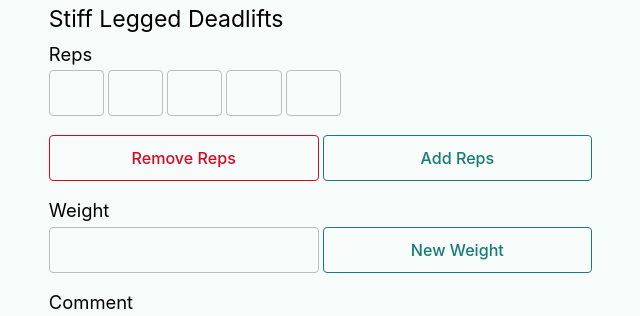
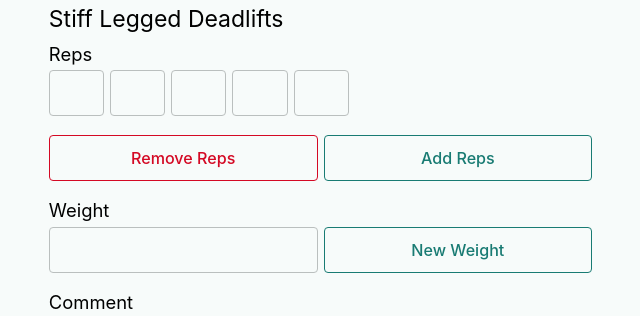
Before and after one commit to MilanVlaski/workout-logger, a plain HTML site: page index.html in a window 1280 px wide. Shown: the part 259-575 px from the top of the page, 312-952 px from the left. Drawn offline with Linux system fonts and the light colour scheme.

Commit message:
feat: tweaks

```diff
--- a/assets/css/workout.css
+++ b/assets/css/workout.css
@@ -1,3 +1,7 @@
+:root {
+    --inline-gap: 6px;
+}
+
 .container {
     max-width: 50ch;
 }
@@ -5,10 +9,6 @@
 .separate-buttons {
    display: flex;
    justify-content: space-between;
-}
-
-[name='new-exercise']  {
-    width: 100%;
 }
 
 h1 {
@@ -20,7 +20,7 @@ h2 {
 }
 
 
-.reps {
+.all-reps > * {
     padding-inline: 0.5rem;
     width: 3rem;
 }
@@ -32,13 +32,13 @@ h2 {
 .all-reps {
     display: flex;
     flex-wrap: wrap;
-    column-gap: 4px;
+    column-gap: var(--inline-gap);
 }
 
 .half-screen-buttons {
     display: grid;
     grid-template-columns: 1fr 1fr;
-    column-gap: 4px;
+    column-gap: var(--inline-gap);
 }
 
 input {
--- a/index.html
+++ b/index.html
@@ -9,6 +9,7 @@
     <title>Workout Logger</title>
 </head>
 <body>
+
     <header class="container">
         <nav class="button-group">
             <button>Workout</button>
@@ -25,7 +26,7 @@
             <section class="current-workout">
                 <label for="start-exercise">Start New Exercise</label>
                 <div class="button-group">
-                    <input type="text" name="new-exercise">
+                    <input type="text" name="start-exercise" id="start-exercise">
                     <button class="primary">Start</button>
                 </div>
             </section>
@@ -36,14 +37,13 @@
 
                 <div class="exercise-input">
 
-
                     <label>Reps</label>
                     <div class="all-reps">
-                        <input type="text" name="reps" class="reps">
-                        <input type="text" name="reps" class="reps">
-                        <input type="text" name="reps" class="reps">
-                        <input type="text" name="reps" class="reps">
-                        <input type="text" name="reps" class="reps">
+                        <input type="number" name="reps">
+                        <input type="number" name="reps">
+                        <input type="number" name="reps">
+                        <input type="number" name="reps">
+                        <input type="number" name="reps">
                     </div>
 
                     <div class="half-screen-buttons">
@@ -55,15 +55,15 @@
                     <label for="weight">Weight</label>
                     <div class=half-screen-buttons>
                         <input  type="text" id="weight">
-                        <button style="vertical-align: baseline;" class="primary outline">New Weight</button>
+                        <button class="primary outline">New Weight</button>
                     </div>
 
                 </div>
 
                 <label for="comment">Comment</label>
 
-                <input type="text" id="comment">
-                <button type="submit" style="width: 100%;" class="primary ">Finish</button>
+                <input type="text" id="comment" name="comment">
+                <button style="width: 100%;" class="primary ">Finish</button>
 
             </section>
             <!-- <section class="separate-buttons">
@@ -72,11 +72,11 @@
             </section> -->
             <section>
                 <h2>Temporary Log</h2>
+                <!-- Formatted content editable text might be the most beautiful, and most versatile...-->
                 <pre class="exercise-log" contenteditable style="text-wrap: wrap;">
 Pullups: 12, 11, 10, 9, 8 | 120kg
          10, 10           | 100kg
-                    <!-- Formatted content editable text might be the most beautiful, and most versatile...-->
-                    </span>
+                </pre>
                 </div>
             </section>
         </article>
```
